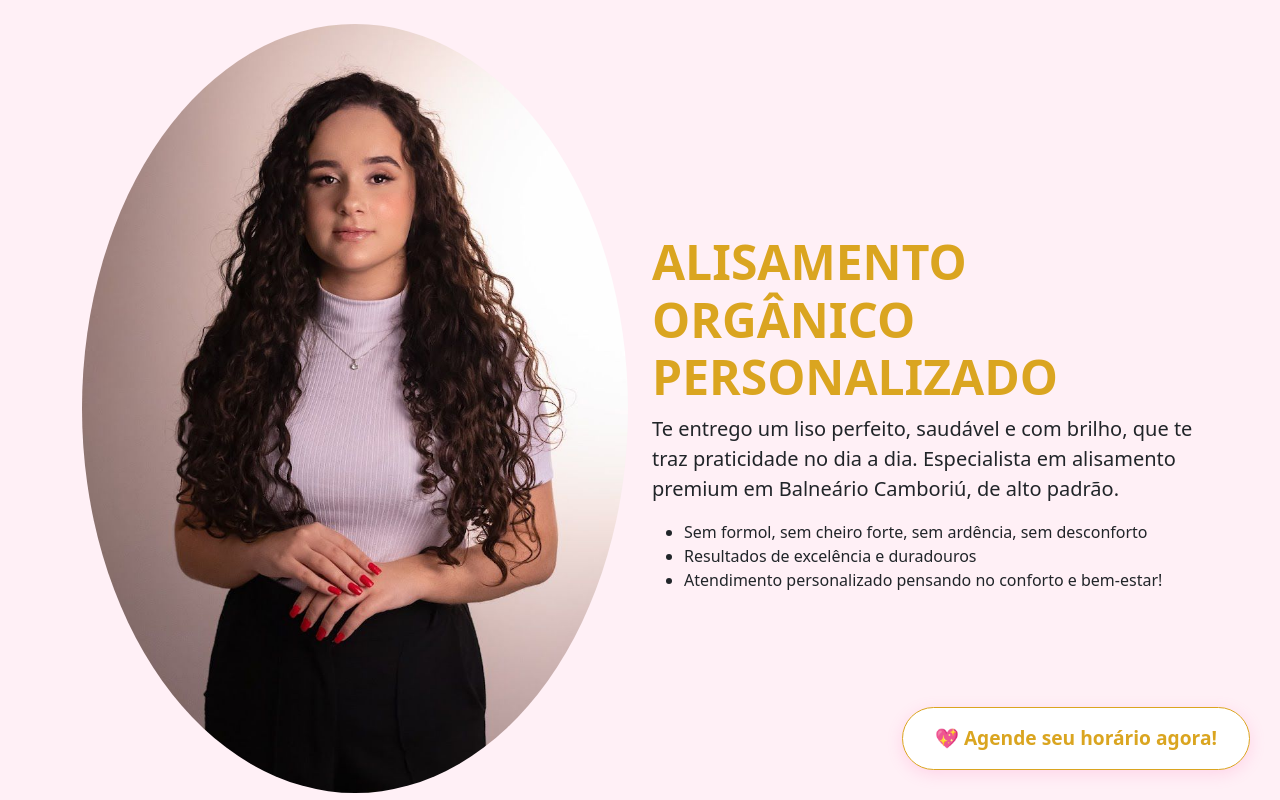
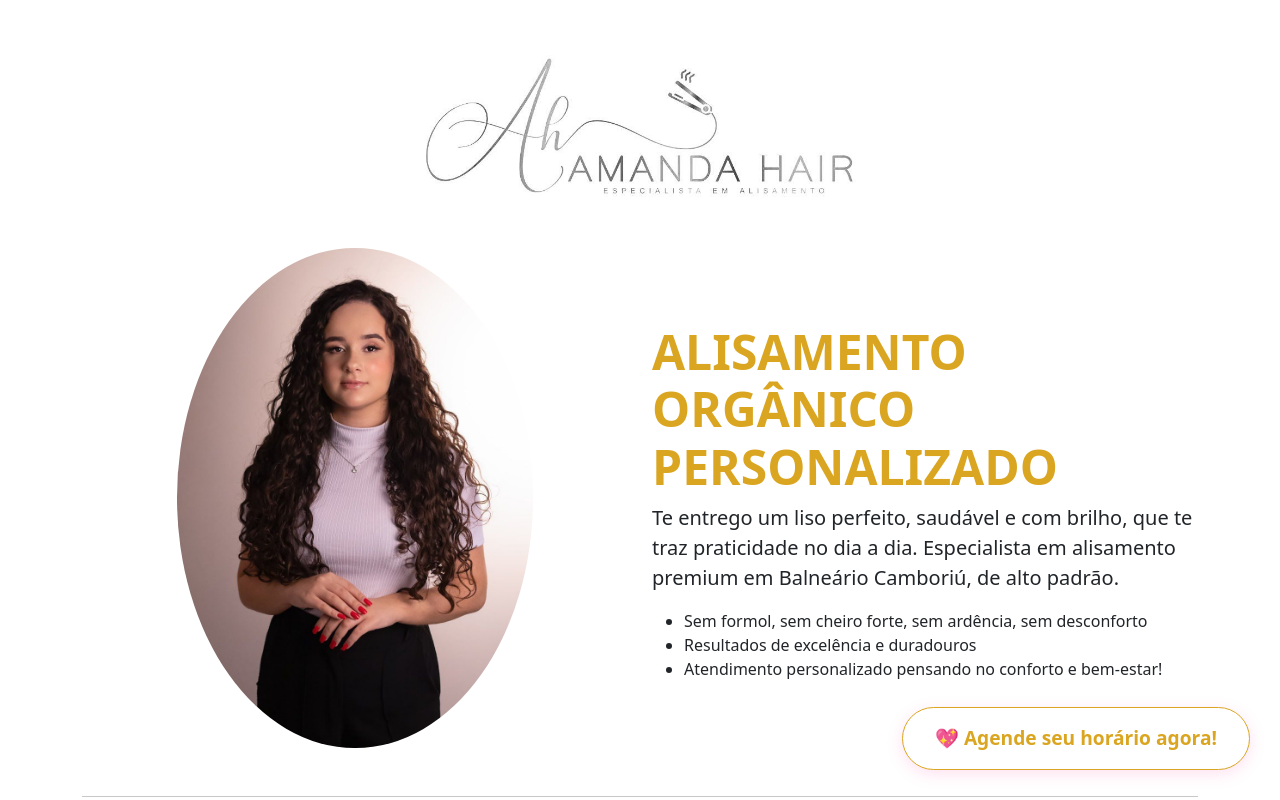
Before and after one commit to eliel-cenaa/amanda_agenda, a plain HTML site: page index.html in a window 1280 px wide. Shown: the top 800 px of the page. Drawn offline with nearby package versions, Linux system fonts and the light colour scheme.

Commit message:
alteraçaoes

```diff
--- a/amanda.css
+++ b/amanda.css
@@ -1,5 +1,12 @@
-body {
-    background: #fff0f6;
+.logo{
+    height: 200px;
+
+}
+.logo-conteiner{
+      text-align: center;
+}
+.larg {
+    max-height: 500px;
 }
 
 .btn-whatsapp {
@@ -13,7 +20,7 @@ body {
     font-weight: bold;
     font-size: 1.2rem;
     padding: 16px 32px;
-    box-shadow: 0 4px 16px rgba(255,105,180,0.2);
+    box-shadow: 0 4px 16px rgba(255, 105, 180, 0.2);
     transition: transform 0.2s;
     background-color: #ffffff;
     color: #daa520;
@@ -32,10 +39,11 @@ body {
     height: 300px;
     object-fit: cover;
     border-radius: 20px;
-    box-shadow: 0 4px 24px rgba(255,105,180,0.15);
+    box-shadow: 0 4px 24px rgba(255, 105, 180, 0.15);
 }
 
-.display-5, .fw-bold {
+.display-5,
+.fw-bold {
     color: #daa520;
 }
 
@@ -71,7 +79,7 @@ body {
     height: 400px;
     object-fit: cover;
     border-radius: 8px;
-    box-shadow: 0 4px 15px rgba(0,0,0,0.1);
+    box-shadow: 0 4px 15px rgba(0, 0, 0, 0.1);
 }
 
 /* Tablet: Show 2 items */
@@ -117,7 +125,8 @@ body {
 }
 
 /* Use Bootstrap icons but keep them decoupled */
-.carousel-control-prev-icon, .carousel-control-next-icon {
+.carousel-control-prev-icon,
+.carousel-control-next-icon {
     filter: invert(1) grayscale(100) sepia(1) hue-rotate(280deg) saturate(5);
 }
 
--- a/index.html
+++ b/index.html
@@ -11,14 +11,18 @@
 <body>
 
     <div class="container py-4">
+        <div class="logo-conteiner">
+            <img src="img/logoamanda.jpeg" alt="Amanda Hair Logo" class="logo mb-4">
+        </div>
         <div class="row align-items-center mb-4">
+
                         <div class="col-md-6 text-center">
-                <img src="img/fotodaamanda.jpeg" alt="Amanda Hair" class="img-fluid rounded-circle mb-4 historia-img">
+                <img src="img/fotodaamanda.jpeg" alt="Amanda Hair" class="larg rounded-circle mb-4 historia-img">
             </div>
             <div class="col-md-6">
                 <h1 class="display-5 fw-bold text-uppercase">Alisamento orgânico personalizado</h1>
                 <p class="lead">Te entrego um liso perfeito, saudável e com brilho, que te traz praticidade no dia a dia.
-                Especialista em alisamento premium em Balneário Camboriú, de alto padrão.</p>
+                 Especialista em alisamento premium em Balneário Camboriú, de alto padrão.</p>
                 <ul>
                     <li>Sem formol, sem cheiro forte, sem ardência, sem desconforto</li>
                     <li>Resultados de excelência e duradouros</li>
@@ -69,7 +73,7 @@
 
             <div class="col-md-6 historia-text">
                 <h2 class="fw-bold">Minha História</h2>
-                <p class="lead">Aos 14 anos, Amanda Hair deu seus primeiros passos no mundo dos alisamentos. Hoje, com mais de 5 anos de experiência e inúmeros cursos de especialização, ela se tornou referência no liso perfeito, se destacando na área por transformar cabelos com resultados surpreendentes e duradouros.</p>
+                <p class="lead"> Amanda Hair deu seus primeiros passos no mundo dos alisamentos. Hoje, com mais de 5 anos de experiência e inúmeros cursos de especialização, ela se tornou referência no liso perfeito, se destacando na área por transformar cabelos com resultados surpreendentes e duradouros.</p>
                 <p>💆‍♀️ Atendimento personalizado e humanizado.</p>
                 <p>💖 Carinho e dedicação em cada etapa.</p>
                 <p>🌟 Lisos impecáveis que realçam a beleza natural.</p>
@@ -77,7 +81,7 @@
                 <p class="fw-bold"> Amanda Hair – Muito mais que um liso perfeito, uma experiência transformadora.</p>
             </div>
         </div>
-        <hr>
+
     </div>
     </div>
     <a href="https://wa.me/5547997430588?text=Quero%20agendar%20um%20alisamento%20sem%20formol!" class="btn btn-whatsapp" target="_blank">
```
Also changed, not shown: img/logoamanda.jpeg (added). Lines whose indentation alone changed are shown as unchanged.
